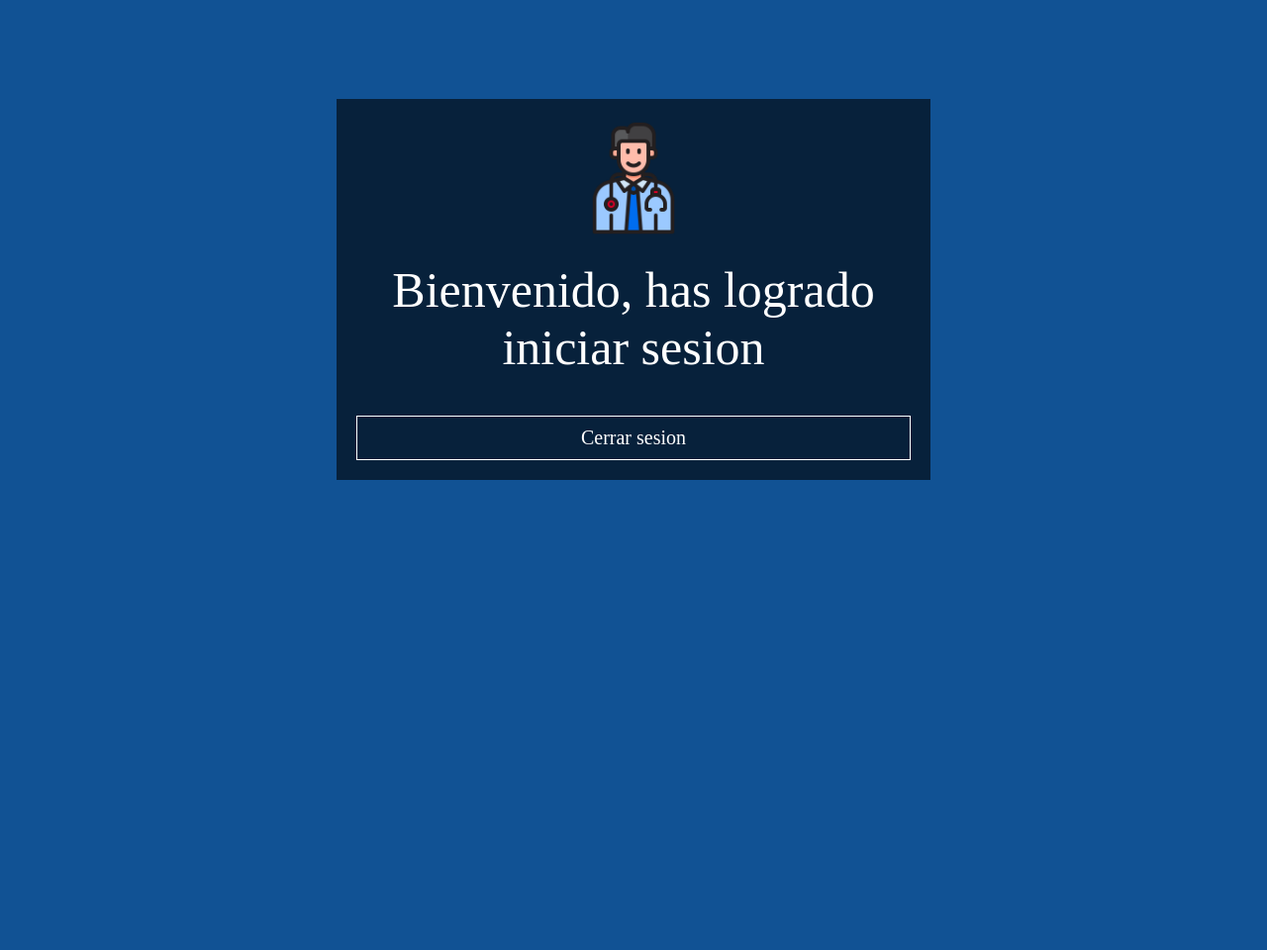
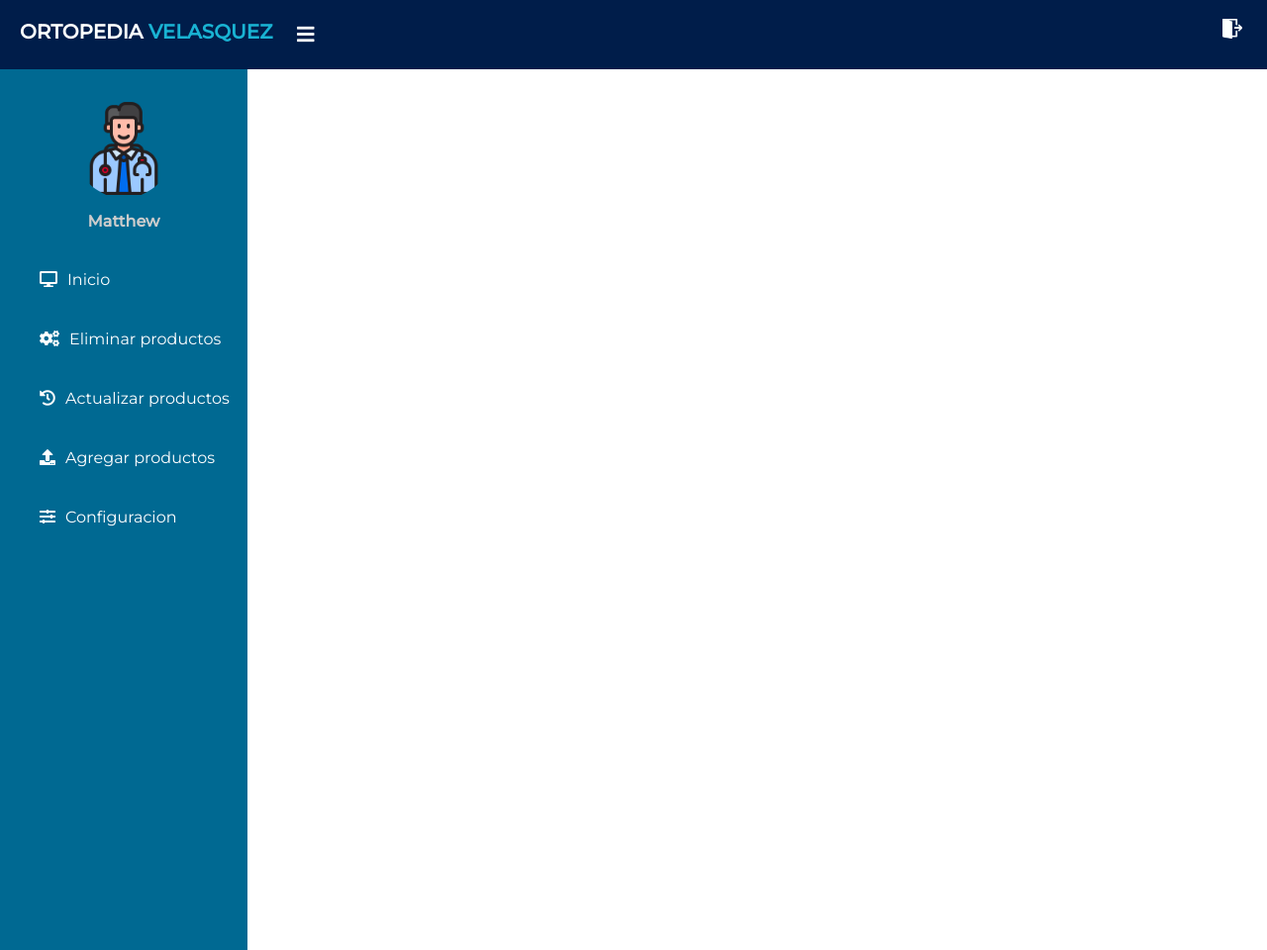
Before and after one commit to Denys7u7/velasquez, a PHP site: page /private/frontend/principal-view.php in a window 1280 px wide. Shown: the whole page at 99% size. Run offline with PHP 8.4, Linux system fonts and the light colour scheme; some libraries are stand-ins or nearby versions.

Commit message:
Desing of dashbord

```diff
--- /dev/null
+++ b/private/css/dashboard.css
@@ -0,0 +1,154 @@
+:root{
+    --white: white;
+    --black: black;
+    --orange: #ff8f00;
+    --indigodye: #27476e;
+    --oxfordblue: #001d4a;
+    --bluesaphire:#006992;
+    --paleSpringBud: #eaf8bf;
+    --grey: #b3adb1;
+    --red: #d1410d;
+    --marigold: #eca400;
+    --brown: #594348;
+  }
+
+  body{
+    margin: 0;
+    padding: 0;
+    font-family: 'Montserrat', sans-serif;
+  }
+
+  header{
+    position: fixed;
+    background: var(--oxfordblue);
+    padding: 20px;
+    width: 100%;
+    height: 30px;
+  }
+
+  .left_area h3{
+    color: #fff;
+    margin: 0;
+    text-transform: uppercase;
+    font-size: 20px;
+    font-weight: 900;
+  }
+
+  .left_area span{
+    color: #19B3D3;
+  }
+
+  .logout_btn{
+    padding: 5px;
+    background: transparent;
+    text-decoration: none;
+    float: right;
+    margin-top: -30px;
+    margin-right: 40px;
+    font-size: 15px;
+    font-weight: 600;
+    color: #fff;
+    transition: 0.5s;
+    transition-property: background;
+  }
+
+  .logout_btn img{
+    height: 20px;
+    width: 20px;
+  }
+
+  .logout_btn:hover{
+    background: #0B87A6;
+  }
+
+  .sidebar {
+    background: var(--bluesaphire);
+    margin-top: 70px;
+    padding-top: 30px;
+    position: fixed;
+    left: 0;
+    width: 250px;
+    height: 100%;
+    transition: 0.5s;
+    transition-property: left;
+  }
+
+  .sidebar .profile_image{
+    width: 100px;
+    height: 100px;
+    border-radius: 100px;
+    margin-bottom: 10px;
+  }
+
+  .sidebar h4{
+    color: #ccc;
+    margin-top: 0;
+    margin-bottom: 20px;
+  }
+
+  .sidebar a{
+    color: #fff;
+    display: block;
+    width: 100%;
+    line-height: 60px;
+    text-decoration: none;
+    padding-left: 40px;
+    box-sizing: border-box;
+    transition: 0.5s;
+    transition-property: background;
+  }
+
+  .sidebar a:hover{
+    background: var(--black);
+  }
+
+  .sidebar i{
+    padding-right: 10px;
+  }
+
+  label #sidebar_btn{
+    z-index: 1;
+    color: #fff;
+    position: fixed;
+    cursor: pointer;
+    left: 300px;
+    font-size: 20px;
+    margin: 5px 0;
+    transition: 0.5s;
+    transition-property: color;
+  }
+
+  label #sidebar_btn:hover{
+    color: #19B3D3;
+  }
+
+  #check:checked ~ .sidebar{
+    left: -190px;
+  }
+
+  #check:checked ~ .sidebar a span{
+    display: none;
+  }
+
+  #check:checked ~ .sidebar a{
+    font-size: 20px;
+    margin-left: 170px;
+    width: 80px;
+  }
+
+  .content{
+    margin-left: 250px;
+    background-position: center;
+    background-size: cover;
+    height: 100vh;
+    transition: 0.5s;
+  }
+
+  #check:checked ~ .content{
+    margin-left: 60px;
+  }
+
+  #check{
+    display: none;
+  }
+  /* */
--- a/private/frontend/principal-view.php
+++ b/private/frontend/principal-view.php
@@ -1,68 +1,43 @@
 <!DOCTYPE html>
-<html lang="en">
-<head>
-    <meta charset="UTF-8">
-    <title>Sesion iniciada</title>
+<html lang="en" dir="ltr">
+  <head>
+    <meta charset="utf-8">
+    <title>Sidebar Dashboard Template</title>
+    <link rel="stylesheet" href="css/dashboard.css">
+    <link rel="stylesheet" href="https://cdnjs.cloudflare.com/ajax/libs/font-awesome/5.12.1/css/all.min.css">
+    <link href="https://fonts.googleapis.com/css?family=Montserrat:400,500&display=swap" rel="stylesheet">
+  </head>
+  <body>
 
-    <meta name="viewport" content="width=device-width, user-scalable=no, initial-scale=1.0, maximum-scale=1.0, minimum-scale=1.0">
+    <input type="checkbox" id="check">
+    <!--header area start-->
+    <header>
+      <label for="check">
+        <i class="fas fa-bars" id="sidebar_btn"></i>
+      </label>
+      <div class="left_area">
+        <h3>Ortopedia <span>Velasquez</span></h3>
+      </div>
+      <div class="right_area">
+        <a href="cerrar.php" class="logout_btn"><img src="img/logout.png" alt=""></a>
+      </div>
+    </header>
+    <!--header area end-->
+    <!--sidebar start-->
+    <div class="sidebar">
+      <center>
+        <img src="img/doctor.png" class="profile_image" alt="">
+        <h4>Matthew</h4>
+      </center>
+      <a href="principal.php"><i class="fas fa-desktop"></i><span>Inicio</span></a>
+      <a href="#"><i class="fas fa-cogs"></i><span>Eliminar productos</span></a>
+      <a href="#"><i class="fas fa-history "></i><span>Actualizar productos</span></a>
+      <a href="#"><i class="fas fa-upload"></i><span>Agregar productos</span></a>
+      <a href="#"><i class="fas fa-sliders-h"></i><span>Configuracion</span></a>
+    </div>
+    <!--sidebar end-->
 
-    <link rel="stylesheet" href="css/login.css">
+    <div class="content"></div>
 
-    <style>
-
-        body{
-            background: #115294;
-        }
-
-        .welcome{
-            width: 100%;
-            max-width: 600px;
-            margin: auto;
-            margin-top: 100px;
-            background: rgba(0,0,0,0.6);
-            text-align: center;
-            padding: 20px;
-        }
-
-        .welcome img{
-            width: 120px;
-            height: 120px;
-            text-align: center;
-        }
-
-        .welcome h1{
-            font-size: 50px;
-            color: white;
-            font-weight: 100;
-            margin-top: 20px;
-        }
-
-        .welcome a{
-            display: block;
-            margin-top: 40px;
-            font-size: 20px;
-            padding: 10px;
-            border: 1px solid white;
-            text-decoration: none;
-            color: #fff;
-        }
-
-        .welcome a:hover{
-            color: black;
-            background: white;
-        }
-
-
-    </style>
-
-</head>
-<body>
-
-   <div class="welcome">
-        <div><img src="img/doctor.png" alt=""></div>
-        <h1>Bienvenido, has logrado iniciar sesion</h1>
-        <a href="cerrar.php">Cerrar sesion</a>
-   </div>
-
-</body>
+  </body>
 </html>
--- a/private/register.php
+++ b/private/register.php
@@ -18,7 +18,7 @@
 
         $error = '';
 
-        if (($correo == '') && ($usuario == '') &&  ($clave == '') && ($clave2 == '')) {
+        if (($correo == '') or ($usuario == '') or  ($clave == '') or ($clave2 == '')) {
 
             $error .= '<i>Favor de rellenar todos los campos</i>';
         }else {
```
Also changed, not shown: private/img/config.png (added), private/img/envelope.png (added), private/img/gear.png (added), private/img/logout.png (added), private/img/menu.png (added), private/img/prod.png (added).
